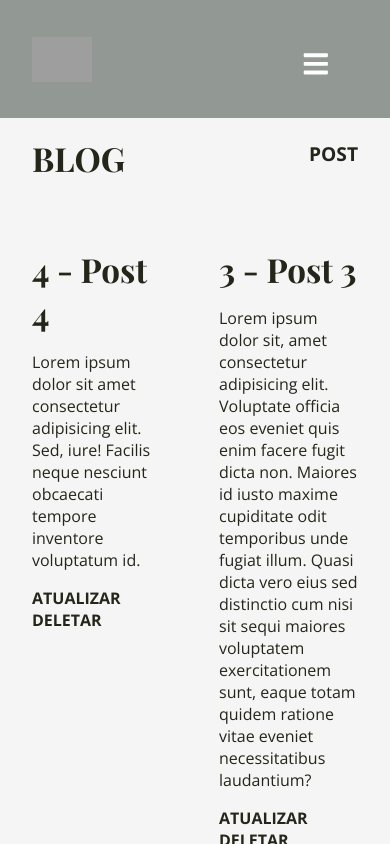
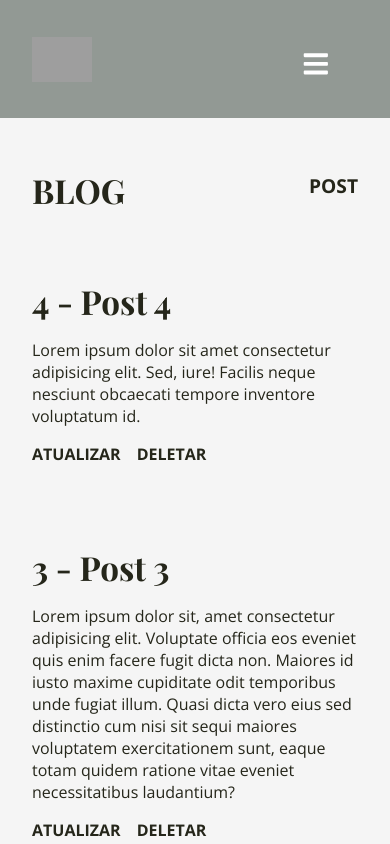
Before and after one commit to ellenristow/projeto-front-end_flag, a React (Vite) app: page /blog in a window 390 px wide. Shown: the top 844 px of the page. Built offline with nearby package versions, Linux system fonts and the light colour scheme; no server answers; data requests are answered from the project's data file; grey boxes are pictures that could not be loaded; a web font is replaced by a local one.

Commit message:
add responsive style to blog and post-form, fix responsive margins on components

```diff
--- a/src/styles/layout/_about.scss
+++ b/src/styles/layout/_about.scss
@@ -4,6 +4,11 @@
 
 .about {
 	margin-top: 7rem;
+
+	@include breakpointDesktop(768px) {
+		margin-top: 9rem;
+	}
+
 	&__wrapper {
 		display: grid;
 		grid-template-columns: repeat(4, 1fr);
--- a/src/styles/layout/_blog.scss
+++ b/src/styles/layout/_blog.scss
@@ -4,6 +4,9 @@
 
 .blog {
 	margin-top: 7rem;
+	@include breakpointDesktop(768px) {
+		margin-top: 9rem;
+	}
 
 	&__wrapper {
 		display: flex;
@@ -25,6 +28,7 @@
 			}
 		}
 	}
+
 	&__create {
 		display: flex;
 		justify-content: flex-end;
@@ -58,8 +62,11 @@
 		display: grid;
 		grid-template-columns: repeat(2, 1fr);
 		gap: 3rem;
-		padding-bottom: 5rem;
-		margin-top: 3rem;
+		margin: 3rem 0 5rem 0;
+		@include breakpointDesktop(768px) {
+			grid-template-columns: 1fr;
+			grid-template-rows: auto;
+		}
 
 		h4 {
 			font-family: $secondary-font;
--- a/src/styles/layout/_contato.scss
+++ b/src/styles/layout/_contato.scss
@@ -4,6 +4,9 @@
 
 .contato {
 	margin-top: 7rem;
+	@include breakpointDesktop(768px) {
+		margin-top: 9rem;
+	}
 
 	&__wrapper {
 		display: grid;
--- a/src/styles/layout/_eventos.scss
+++ b/src/styles/layout/_eventos.scss
@@ -4,6 +4,9 @@
 
 .eventos {
 	margin-top: 7rem;
+	@include breakpointDesktop(768px) {
+		margin-top: 9rem;
+	}
 
 	&__wrapper {
 		display: grid;
--- a/src/styles/layout/_postform.scss
+++ b/src/styles/layout/_postform.scss
@@ -16,6 +16,10 @@
 		justify-content: center;
 		margin: 5rem 0 8rem 0;
 		width: 50%;
+
+		@include breakpointDesktop(768px) {
+			width: 80%;
+		}
 	}
 
 	&__input {
@@ -25,7 +29,7 @@
 			font-family: $main-font;
 			font-size: $h4-font-size;
 			align-items: center;
-			margin-top: 1rem;
+			margin-top: 5rem;
 		}
 		input {
 			font-size: $p-font-size;
@@ -50,8 +54,6 @@
 	}
 
 	&__btns {
-		justify-content: space-between;
-		gap: 2rem;
 		margin-top: 1rem;
 	}
 }
--- a/src/styles/layout/_team.scss
+++ b/src/styles/layout/_team.scss
@@ -4,6 +4,9 @@
 
 .team {
 	margin-top: 7rem;
+	@include breakpointDesktop(768px) {
+		margin-top: 9rem;
+	}
 
 	&__wrapper {
 		display: flex;
```
